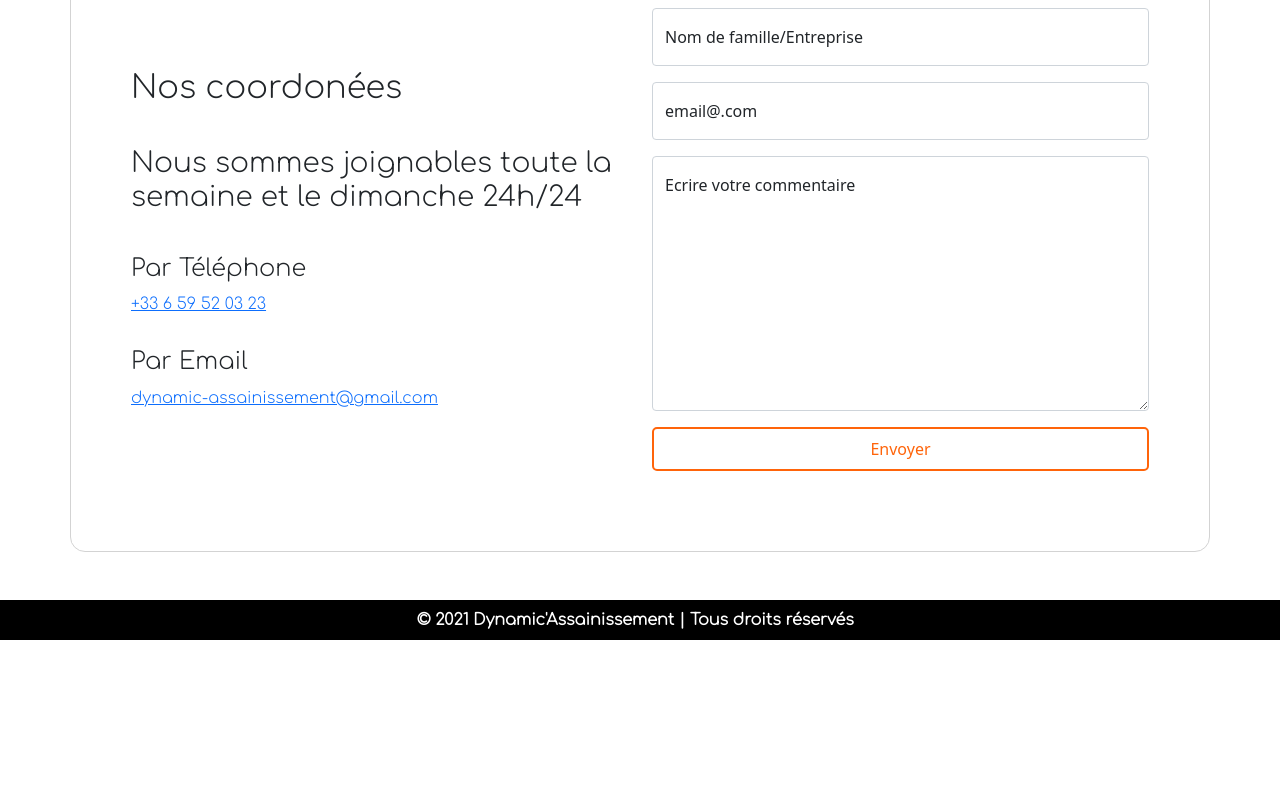
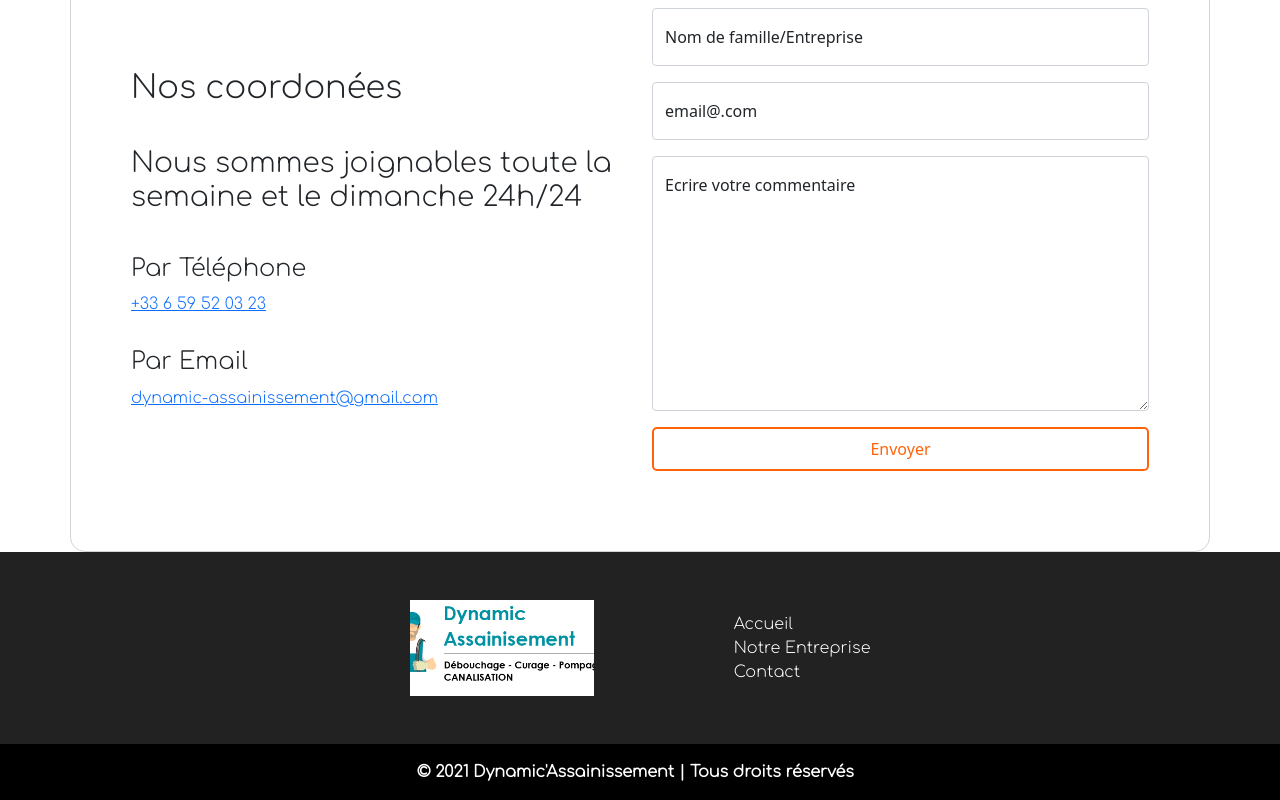
Before and after one commit to Mehdi-Filali/Dynamic-assainissement, a React (Create React App) app: page /contact in a window 1280 px wide. Shown: the part 622-1422 px from the top of the page. Before the commit the page ends 1262 px from the top, so only its background shows below. Built offline with nearby package versions, Linux system fonts and the light colour scheme.

Commit message:
working on design home

```diff
--- a/package.json
+++ b/package.json
@@ -7,6 +7,7 @@
     "@testing-library/jest-dom": "^5.14.1",
     "@testing-library/react": "^12.0.0",
     "@testing-library/user-event": "^13.2.1",
+    "aos": "^2.3.4",
     "emailjs-com": "^3.2.0",
     "react": "^17.0.2",
     "react-dom": "^17.0.2",
--- a/src/components/Footer/index.jsx
+++ b/src/components/Footer/index.jsx
@@ -1,10 +1,24 @@
-// import { Link } from 'react-router-dom'
+import { Link, NavLink } from 'react-router-dom'
 import '../../styles/Footer.css'
 
 function Footer() {
   return (
     <footer>
-      <strong class="bold-text-11">© 2021 Dynamic'Assainissement | Tous droits réservés &nbsp;</strong>
+      <div className='footer-link-container'>
+        <div className='footer-logo'>
+          {/* <img src={require('../../assets/logo/logo_da.png')} alt='logo' /> */}
+        </div>
+
+        <div className='footer-link'>
+          <NavLink exact to="/" activeClassName="style-nav-active">Accueil</NavLink>
+          <NavLink to="/About" activeClassName="style-nav-active">Notre Entreprise</NavLink>
+          <NavLink to="/Contact" activeClassName="style-nav-active">Contact</NavLink>
+        </div>
+      </div>
+
+      <div className='footer-copyright'>
+        <strong class="bold-text-11">© 2021 Dynamic'Assainissement | Tous droits réservés &nbsp;</strong>
+      </div>
     </footer>
   )
 }
--- a/src/pages/Home/index.jsx
+++ b/src/pages/Home/index.jsx
@@ -2,7 +2,9 @@ import '../../styles/Home.css'
 import { FaRegHandshake } from 'react-icons/fa'
 import { AiOutlineFileProtect } from 'react-icons/ai'
 import { VscWorkspaceTrusted } from 'react-icons/vsc'
-
+import Aos from "aos"
+import "aos/dist/aos.css"
+import React , { useEffect } from "react"
 
 
 function Home() {
@@ -12,6 +14,10 @@ function Home() {
     fontSize: "2em",
     marginBottom: "1em"
   }
+
+  useEffect(() => {
+    Aos.init({ duration: 1000 });
+  }, [])
 
   return (
 
@@ -32,10 +38,10 @@ function Home() {
             </div>
 
             <div className='container-row'>
-              <div className='container-row-img'>
+              <div data-aos="fade-right" className='container-row-img'>
                 <img src={require('../../assets/logo/logo_da.png')} alt='logo'/>
               </div>
-              <div className='container-row-info'>
+              <div data-aos="fade-left" className='container-row-info'>
                 <p>
                   Le débouchage ou hydrocurage, consiste à vider les conduits obstrués empêchant la voie d’écoulement à l’aide d’un nettoyeur, par le biais d’un outil mécanique ou de façon manuelle.
                   Négliger un débouchage régulier, c’est faciliter l’accumulation des dépôts solides ou non-solides.
@@ -52,7 +58,7 @@ function Home() {
             </div>
 
             <div className='container-row why-contact'>
-              <div>
+              <div data-aos="fade-in">
                 <AiOutlineFileProtect style={styleIcon} />
                 <h2>Professionnalisme</h2>
                 <p>
@@ -61,7 +67,7 @@ function Home() {
                 </p>
               </div>
 
-              <div>
+              <div data-aos="fade-in">
                 <VscWorkspaceTrusted style={styleIcon} />
                 <h2>La transparence</h2>
                   <p>
@@ -69,7 +75,7 @@ function Home() {
                   </p>
               </div>
 
-              <div>
+              <div data-aos="fade-in">
                 <FaRegHandshake style={styleIcon} />
                 <h2>Satisfaction 100%</h2>
                   <p>
@@ -87,14 +93,14 @@ function Home() {
             </div>
 
             <div className='container-row'>
-              <div className='container-row-info'>
+              <div data-aos="fade-right" className='container-row-info'>
                 <p>
                   Le débouchage ou hydrocurage, consiste à vider les conduits obstrués empêchant la voie d’écoulement à l’aide d’un nettoyeur, par le biais d’un outil mécanique ou de façon manuelle.
                   Négliger un débouchage régulier, c’est faciliter l’accumulation des dépôts solides ou non-solides.
                   C’est pourquoi, notre intervention s’avère nécessaire pour nettoyer les canalisations bouchées.
                 </p>
               </div>
-              <div className='container-row-img'>
+              <div data-aos="fade-left" className='container-row-img'>
                 <img src={require('../../assets/logo/logo_da.png')} alt='logo'/>
               </div>
             </div>
@@ -111,17 +117,17 @@ function Home() {
 
               <div className='container-service container-row'>
 
-                <div className='icon-dcp'>
+                <div data-aos="fade-in" className='icon-dcp'>
                   <div className='déboucher'></div>
                   <h2>Le débouchage</h2>
                 </div>
 
-                <div className='icon-dcp'>
+                <div data-aos="fade-in" className='icon-dcp'>
                   <div className='curer'></div>
                   <h2>Le curage</h2>
                 </div>
 
-                <div className='icon-dcp'>
+                <div data-aos="fade-in" className='icon-dcp'>
                   <div className='pomper'></div>
                   <h2>Le pompage</h2>
                 </div>
@@ -138,10 +144,10 @@ function Home() {
 
             <div className='container-row'>
 
-              <div className='container-row-img'>
+              <div data-aos="fade-right" className='container-row-img'>
                 <img src={require('../../assets/logo/logo_da.png')} alt='logo'/>
               </div>
-              <div className='container-row-info'>
+              <div data-aos="fade-left" className='container-row-info'>
                 <p>
                   Chez Dynamic'Assainissement, nous disposons des connaissances techniques pour vous guider vers des solutions optimales. Nous prenons soin de vous fournir des conseils professionnels afin de garantir le résultat souhaité.
                   Profitez de l'expertise de notre entreprise et faites nettoyer votre système d'assainissement par les meilleurs agents professionnels.
--- a/src/styles/Footer.css
+++ b/src/styles/Footer.css
@@ -2,13 +2,60 @@
 
 footer
 {
+    background-color: #222;
+    display: flex;
+    flex-direction: column;
+    height: auto;
+}
+
+.footer-link-container {
+    display: flex;
+    justify-content: space-between;
+    align-items: center;
+    width: 36%;
+    margin: 0 auto;
+    padding: 3em 0;
+}
+
+.footer-link
+{
+    display: flex;
+    flex-direction: column;
+    justify-content: space-between;
+    padding: 0;
+}
+
+.footer-link a
+{
+    color: white;
+    text-decoration: none;
+    transition: all 0.3s ease-in-out;
+}
+
+.footer-link a:hover
+{
+    color: lightgrey;
+    text-decoration: none;
+}
+
+.footer-logo
+{
+    width: 40%;
+    padding: inherit;
+    background: url(../assets/logo/logo_da.png);
+    background-position: center;
+    background-repeat: no-repeat;
+    background-size: cover;
+}
+
+.footer-copyright
+{
     width: 100%;
-    height: 5vh;
+    padding: 1em 0;
     display: flex;
     align-items: center;
     justify-content: center;
     background: rgb(0, 0, 0);
     color: white;
     font-family: 'Comfortaa', sans-serif;
-    margin-top: 3rem;
 }
--- a/src/styles/Home.css
+++ b/src/styles/Home.css
@@ -31,17 +31,17 @@ p
 {
     width: 45%;
     text-align: center;
-    animation-name: slide-left;
+    /* animation-name: slide-left;
     transition-delay:.3s;
-    animation-duration: 1.5s;
+    animation-duration: 1.5s; */
 }
 
 .container-row-info
 {
     width: 45%;
-    animation-name: slide-right;
+    /* animation-name: slide-right;
     transition-delay:.3s;
-    animation-duration: 1.5s;
+    animation-duration: 1.5s; */
 }
 
 .why-contact
@@ -79,6 +79,11 @@ p
     height: 25em;
 }
 
+.icon-dcp h2
+{
+    padding-bottom: 1.5em;
+}
+
 .icon-dcp p
 {
     padding: 0;
@@ -86,8 +91,8 @@ p
 
 .pomper, .curer, .déboucher
 {
-    width: 20em;
-    height: 20em;
+    width: 18em;
+    height: 18em;
     text-align: center;
     background-repeat: no-repeat;
     background-position: center;
@@ -136,7 +141,7 @@ p
 }
 
 
-@keyframes slide-left {
+/* @keyframes slide-left {
     from {transform: translate(-100px); opacity: 0;}
     to {transform: translate(0px); opacity: 1;}
 
@@ -146,4 +151,4 @@ p
     from {transform: translate(+100px); opacity: 0;}
     to {transform: translate(0px); opacity: 1;}
 
-}
+} */
```
Also changed, not shown: 2 other files (tests, documents, lock files or other folders).
